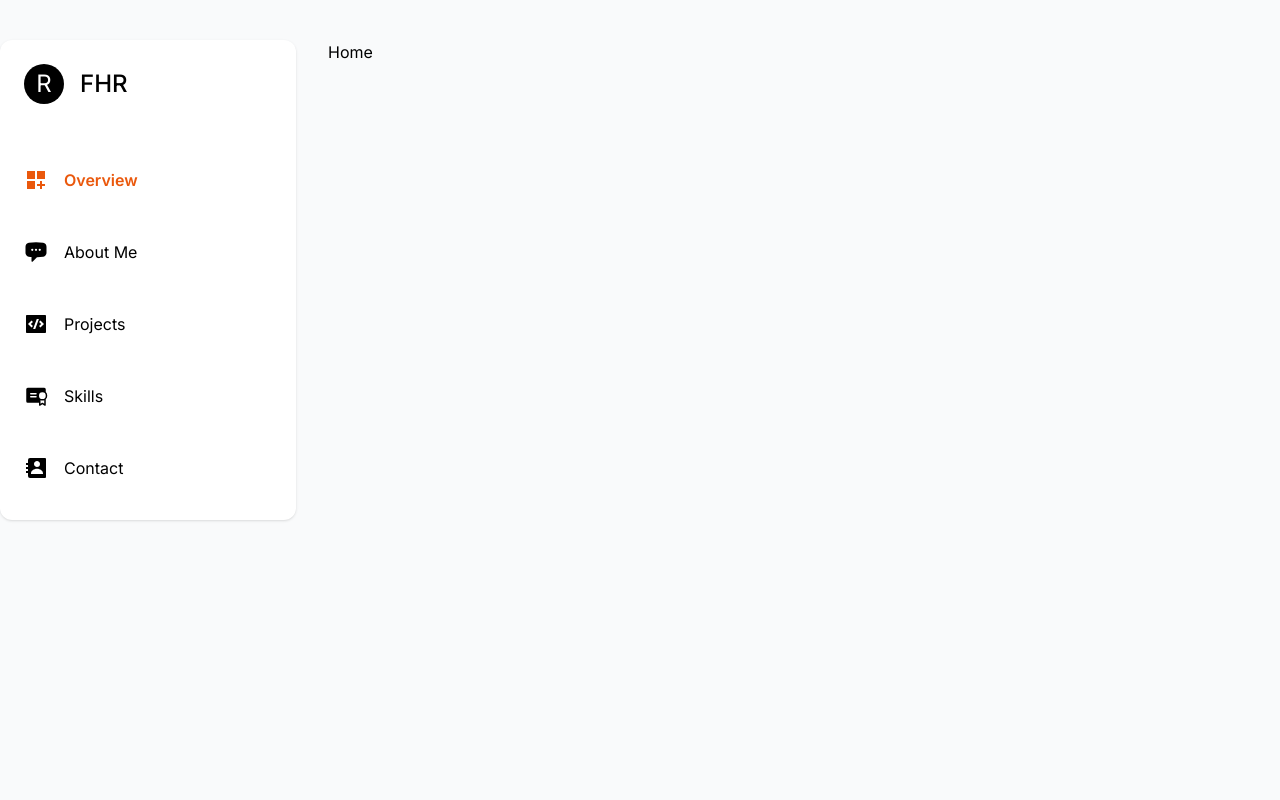
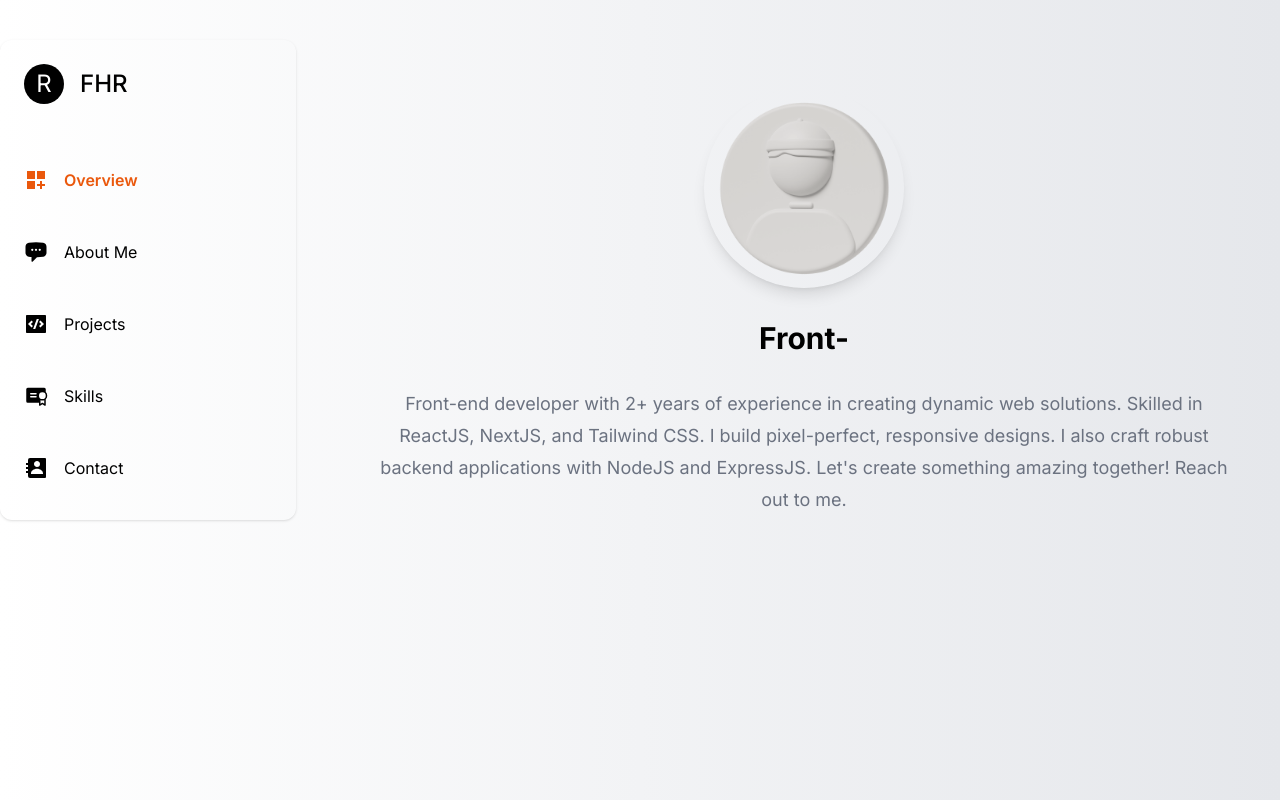
Before and after one commit to MdRahi99/FHR-PORTFOLIO, a Next.js app: page / in a window 1280 px wide. Built offline with nearby package versions, Linux system fonts and the light colour scheme.

Commit message:
add overview page simple design

```diff
--- /dev/null
+++ b/app/components/Overview/Overview.jsx
@@ -0,0 +1,43 @@
+'use client'
+import Image from 'next/image';
+import React from 'react';
+import profile from '../../../public/images/profile.png';
+import { TypeAnimation } from 'react-type-animation';
+
+const Overview = () => {
+  return (
+    <div className="px-4 lg:px-12 flex flex-col items-center justify-center gap-8 text-justify lg:text-center py-12">
+      <div className="hover:scale-105 transition-transform duration-300 ease-in-out">
+        <Image
+          src={profile}
+          alt="Profile Picture"
+          className="rounded-full h-[200px] w-[200px] shadow-lg"
+        />
+      </div>
+
+      <div className="flex flex-col gap-8">
+        <h1 className="text-3xl font-bold">
+          <TypeAnimation
+            sequence={[
+              "Hey, I'm Rahi",
+              1000, // Waits 1s
+              "Front-end Developer",
+              1000, // Waits 1s
+              "ReactJS Enthusiast",
+              1000, // Waits 1s
+            ]}
+            wrapper="span"
+            cursor={false}
+            repeat={Infinity}
+            style={{ display: 'inline-block' }}
+          />
+        </h1>
+        <p className="text-gray-500 text-lg leading-8">
+          Front-end developer with 2+ years of experience in creating dynamic web solutions. Skilled in ReactJS, NextJS, and Tailwind CSS. I build pixel-perfect, responsive designs. I also craft robust backend applications with NodeJS and ExpressJS. Let's create something amazing together! Reach out to me.
+        </p>
+      </div>
+    </div>
+  );
+};
+
+export default Overview;
--- a/app/components/Sidebar/Sidebar.jsx
+++ b/app/components/Sidebar/Sidebar.jsx
@@ -9,7 +9,7 @@ const Sidebar = () => {
     const path = usePathname();
 
     return (
-        <div className='p-3 lg:p-6 bg-white shadow lg:rounded-xl'>
+        <div className='p-3 lg:p-6 shadow lg:rounded-xl'>
             <div className='lg:flex items-center gap-4 hidden'>
                 <h1 className='text-2xl bg-black text-white h-10 w-10 rounded-full flex items-center justify-center'>R</h1>
                 <h3 className='text-lg lg:text-2xl font-medium'>FHR</h3>
--- a/app/layout.js
+++ b/app/layout.js
@@ -12,7 +12,7 @@ export const metadata = {
 export default function RootLayout({ children }) {
   return (
     <html lang="en">
-      <body className={`${inter.className} bg-gray-50 flex flex-col min-h-screen`}>
+      <body className={`${inter.className} bg-gradient-to-r from-white to-gray-200  flex flex-col min-h-screen`}>
         <div className="flex-1">
           <div className="w-full lg:max-w-7xl px-4 lg:px-0 mx-auto grid grid-cols-12 gap-8 my-10">
             {/* Sidebar for mobile (hidden on lg screens) */}
--- a/app/page.js
+++ b/app/page.js
@@ -1,8 +1,10 @@
+import Overview from "./components/Overview/Overview";
+
 export default async function Home() {
 
   return (
       <div className="">
-          <h1>Home</h1>
+          <Overview />
       </div>
   );
 }
--- a/package.json
+++ b/package.json
@@ -12,7 +12,8 @@
     "next": "14.2.4",
     "react": "^18",
     "react-dom": "^18",
-    "react-icons": "^5.2.1"
+    "react-icons": "^5.2.1",
+    "react-type-animation": "^3.2.0"
   },
   "devDependencies": {
     "eslint": "^8",
```
Also changed, not shown: public/images/profile.png (added), 1 other file (tests, documents, lock files or other folders).
